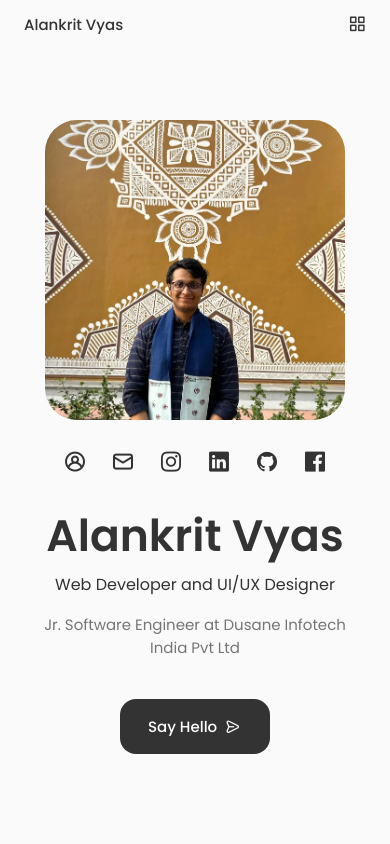
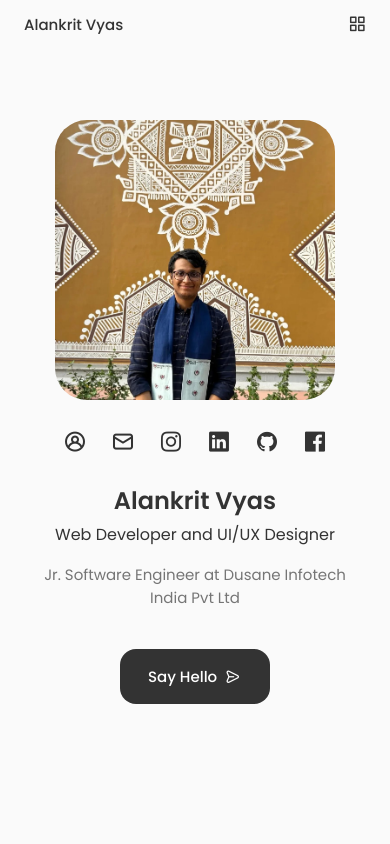
Before and after one commit to alankritvyas21/alankritvyas21.github.io, a React (Create React App) app: page / in a window 390 px wide. Shown: the top 844 px of the page. Built offline with nearby package versions, Linux system fonts and the light colour scheme.

Commit message:
Added Animations

```diff
--- a/src/App.css
+++ b/src/App.css
@@ -173,7 +173,7 @@ img {
 
   .section {
     padding: 2rem 0 4rem;
-    height: fit-content;
+    height: fit-content ;
     margin-top: 2rem;
   }
 
--- a/src/assets/css/about.css
+++ b/src/assets/css/about.css
@@ -2,6 +2,18 @@
   grid-template-columns: repeat(2, 1fr);
   align-items: center;
   column-gap: 4rem;
+  animation: slideUp 2s ease-in-out;
+}
+
+@keyframes slideUp {
+  0% {
+    transform: translateY(100%);
+  }
+
+  100% {
+    transform: translateY(0);
+  }
+
 }
 
 .about__img {
--- a/src/assets/css/header.css
+++ b/src/assets/css/header.css
@@ -101,6 +101,18 @@
     .show-menu {
         top: 3rem;
         transform: translateY(0);
+        animation: slideDown .5s ease-in-out;
+    }
+
+    @keyframes slideDown {
+        0% {
+            transform: translateY(-100%);
+        }
+
+        100% {
+            transform: translateY(0);
+        }
+
     }
 
     .nav__toggle {
--- a/src/assets/css/home.css
+++ b/src/assets/css/home.css
@@ -4,6 +4,18 @@
 
 .home__container {
   row-gap: 7rem;
+  animation: unBlur 0.5s ease-in-out;
+}
+
+@keyframes unBlur {
+  0% {
+    filter: blur(10px);
+  }
+
+  100% {
+    filter: blur(0px);
+  }
+
 }
 
 .home__content {
@@ -131,13 +143,17 @@
   .home__img {
     order: initial;
     justify-self: initial;
-    width: 300px;
-    height: 300px;
+    width: 280px;
+    height: 280px;
   }
 
   .home__data {
     width: 100%;
     max-width: 350px;
+  }
+
+  .home__title {
+    font-size: var(--h1-font-size);
   }
 }
 
--- a/src/components/Footer.jsx
+++ b/src/components/Footer.jsx
@@ -15,7 +15,7 @@ const Footer = () => {
               </a>
             </li>
             <li>
-              <a href="#skills" className="footer__link">
+              <a href="#resume" className="footer__link">
                 Resume
               </a>
             </li>
```
